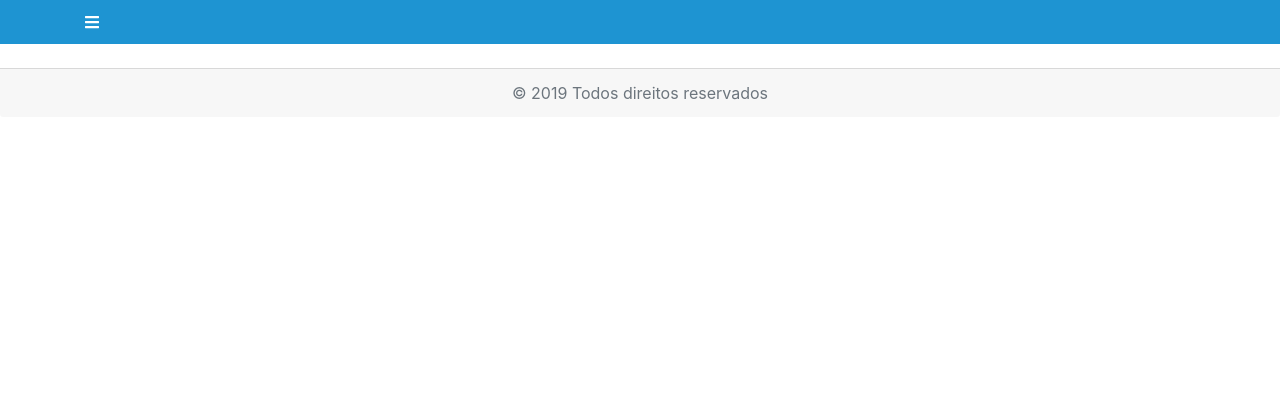
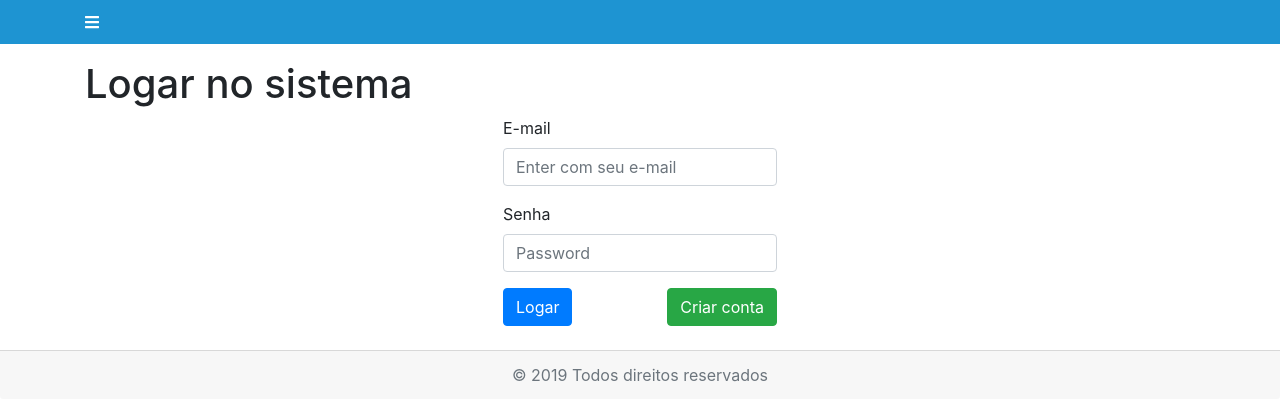
Before and after one commit to jadilson12/Biblioteca-Plus, an Angular app in the folder app/: page /login in a window 1280 px wide. Before the commit this address led to /. Shown: the top 420 px of the page. Built offline with nearby package versions, Linux system fonts and the light colour scheme.

Commit message:
[ADD] Adiciona tela de login

```diff
--- a/app/src/app/app-routing.module.ts
+++ b/app/src/app/app-routing.module.ts
@@ -7,6 +7,7 @@ import {LivroCadastroComponent} from './livro-cadastro/livro-cadastro.component'
 import {UsuariosGridComponent} from './usuarios-grid/usuarios-grid.component';
 import {UsuarioCadastroComponent} from './usuario-cadastro/usuario-cadastro.component';
 import {HomeComponent} from './home/home.component';
+import {LoginComponent} from './login/login.component';
 
 const routes: Routes = [
   {path: '', component: HomeComponent},
@@ -16,6 +17,7 @@ const routes: Routes = [
   {path: 'livro/novo', component: LivroCadastroComponent},
   {path: 'usuarios', component: UsuariosGridComponent},
   {path: 'usuario/novo', component: UsuarioCadastroComponent},
+  {path: 'login', component: LoginComponent},
 ];
 
 @NgModule({
--- a/app/src/app/app.module.ts
+++ b/app/src/app/app.module.ts
@@ -15,6 +15,7 @@ import { UsuarioCadastroComponent } from './usuario-cadastro/usuario-cadastro.co
 import { UsuariosGridComponent } from './usuarios-grid/usuarios-grid.component';
 import { HomeComponent } from './home/home.component';
 import { FooterComponent } from './footer/footer.component';
+import { LoginComponent } from './login/login.component';
 
 @NgModule({
   declarations: [
@@ -28,6 +29,7 @@ import { FooterComponent } from './footer/footer.component';
     UsuariosGridComponent,
     HomeComponent,
     FooterComponent,
+    LoginComponent,
   ],
   imports: [
     BrowserModule,
--- /dev/null
+++ b/app/src/app/login/login.component.html
@@ -0,0 +1,20 @@
+<div>
+  <h1>Logar no sistema</h1>
+</div>
+<div class="row d-flex justify-content-center">
+  <form>
+    <div class="form-group">
+      <label for="email">E-mail</label>
+      <input type="email" class="form-control" id="email" placeholder="Enter com seu e-mail">
+    </div>
+    <div class="form-group">
+      <label for="senha">Senha</label>
+      <input type="password" class="form-control" id="senha" placeholder="Password">
+    </div>
+    <div class="d-flex justify-content-between">
+      <button type="submit" class="btn btn-primary mr-4">Logar</button>
+      <a class="btn btn-success text-white" role="button">Criar conta</a>
+    </div>
+
+  </form>
+</div>
--- /dev/null
+++ b/app/src/app/login/login.component.ts
@@ -0,0 +1,15 @@
+import { Component, OnInit } from '@angular/core';
+
+@Component({
+  selector: 'app-login',
+  templateUrl: './login.component.html',
+  styleUrls: ['./login.component.css']
+})
+export class LoginComponent implements OnInit {
+
+  constructor() { }
+
+  ngOnInit() {
+  }
+
+}
```
Also changed, not shown: app/src/app/login/login.component.css (added).
